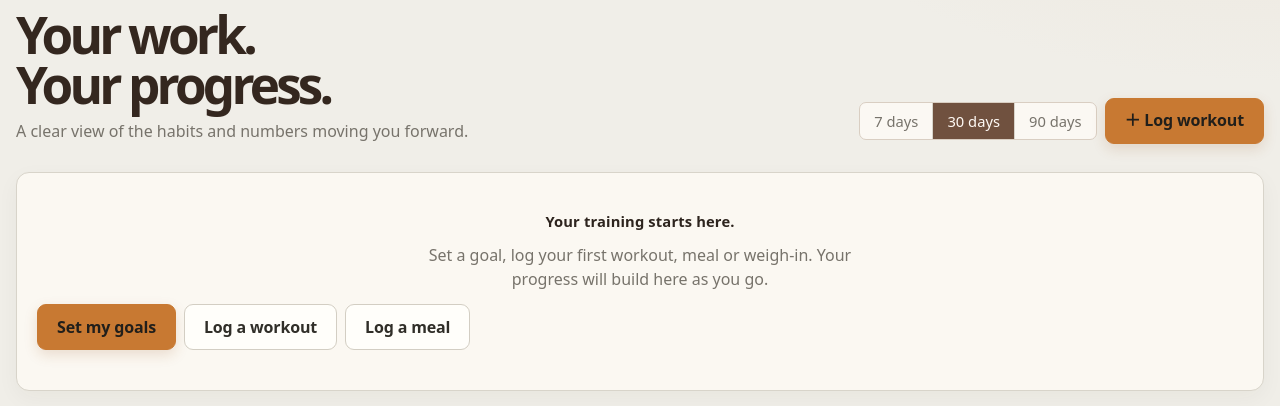
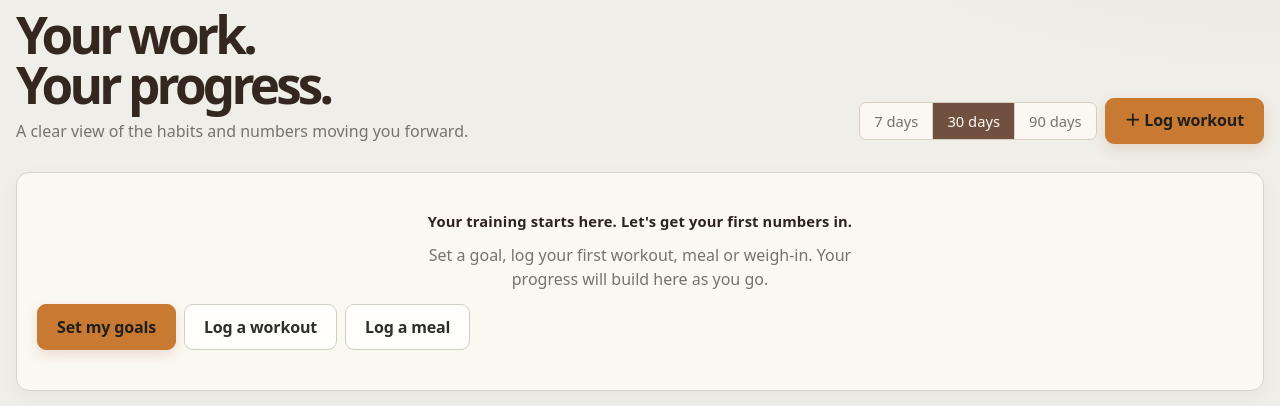
Before and after one commit to Sagar-Shahi/fitness-hub, a Django app: page /app/ in a window 1280 px wide. Shown: the part 123-529 px from the top of the page. Run offline with Django 5.2, Linux system fonts and the light colour scheme; the visitor is signed in with stand-in values (Sample User, id 1); data comes from the database, SQL or seed files in the repository; data that the repository does not hold is empty; parts of the project's set-up code (start-up, migrations or seed data) failed here and were passed over.

Commit message:
Preserve dashboard welcome copy for empty-state regression test

```diff
--- a/templates/tracker/dashboard.html
+++ b/templates/tracker/dashboard.html
@@ -8,7 +8,7 @@
 
 {% if not has_data %}
 <section class="card empty-state">
-  <h2 class="card-title">Your training starts here.</h2>
+  <h2 class="card-title">Your training starts here. Let's get your first numbers in.</h2>
   <p class="muted">Set a goal, log your first workout, meal or weigh-in. Your progress will build here as you go.</p>
   <div class="head-actions"><a class="btn btn-primary" href="{% url 'tracker:goals' %}">Set my goals</a><a class="btn btn-quiet" href="{% url 'tracker:workout-create' %}">Log a workout</a><a class="btn btn-quiet" href="{% url 'tracker:meals' %}">Log a meal</a></div>
 </section>
```
